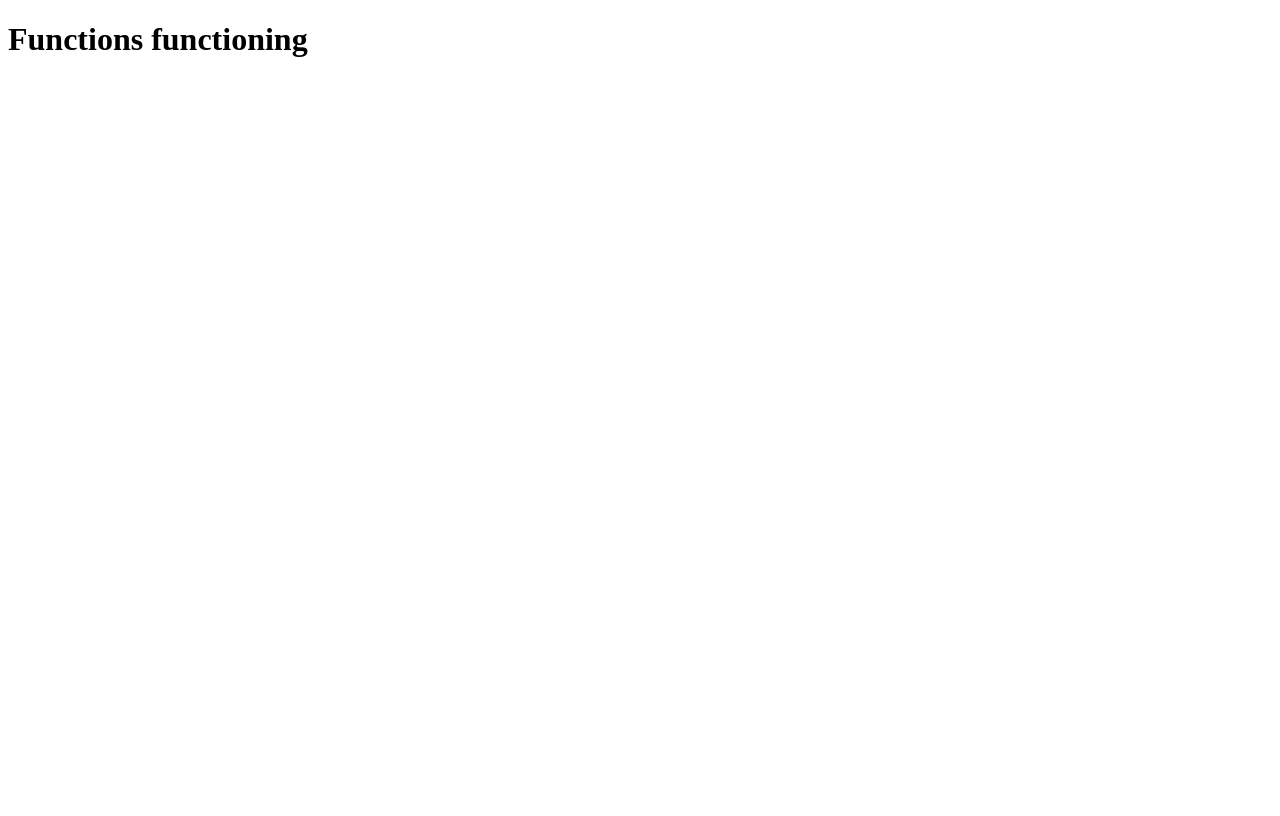
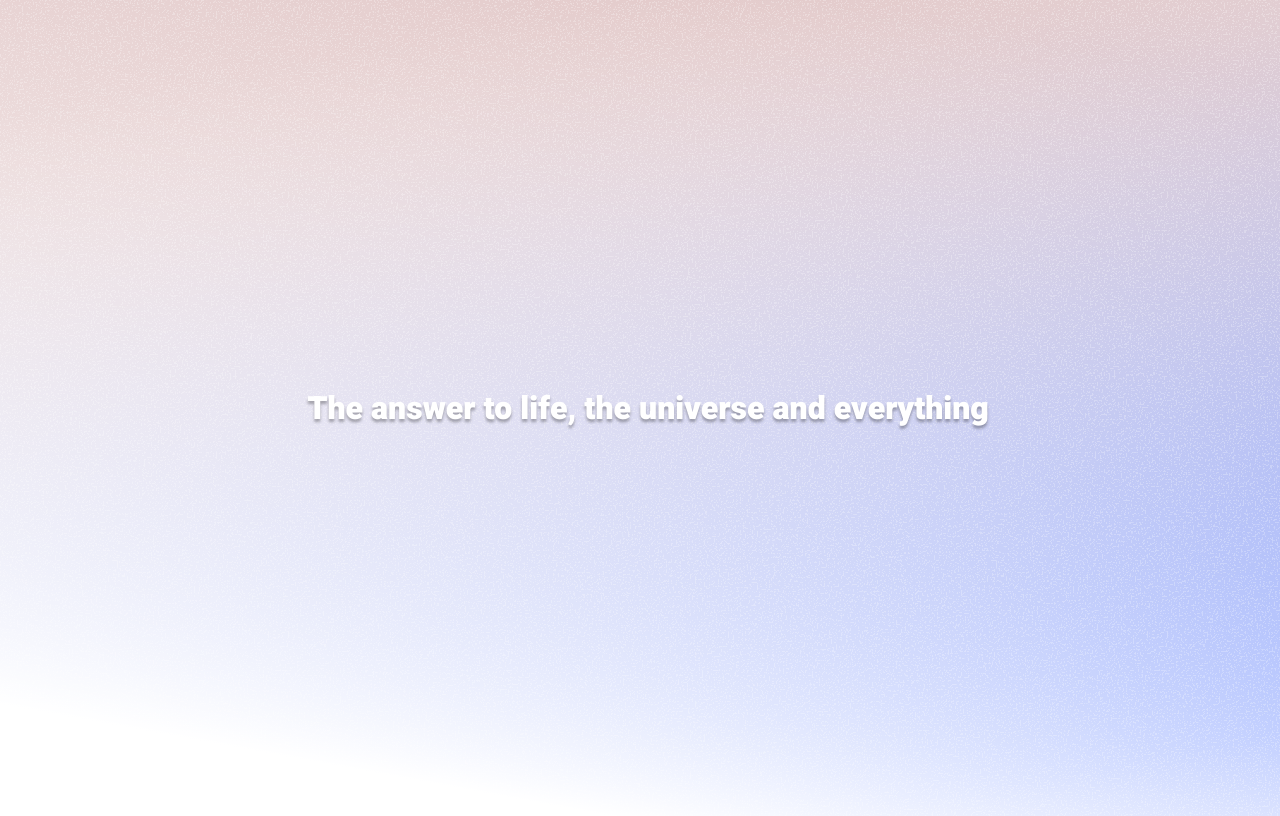
Before and after one commit to MikkelBirkeholm/shiny-octo-invention, a plain HTML site: page index.html in a window 1280 px wide. Drawn offline with Linux system fonts and the light colour scheme.

Commit message:
The Answer To All

```diff
--- a/app.js
+++ b/app.js
@@ -13,7 +13,7 @@ function addMe(x, y) {
 }
 
 function functionThree(finalResult) {
-    console.log(finalResult)
+    console.log('The answer to life, the universe and everything is:', finalResult)
 }
 
-functionOne(12, 23)
+functionOne(12, 30)
--- a/index.html
+++ b/index.html
@@ -5,9 +5,16 @@
     <meta http-equiv="X-UA-Compatible" content="IE=edge" />
     <meta name="viewport" content="width=device-width, initial-scale=1.0" />
     <script src="app.js"></script>
+    <link rel="stylesheet" href="style.css" />
+    <link rel="preconnect" href="https://fonts.googleapis.com" />
+    <link rel="preconnect" href="https://fonts.gstatic.com" crossorigin />
+    <link
+      href="https://fonts.googleapis.com/css2?family=Heebo:wght@900&display=swap"
+      rel="stylesheet"
+    />
     <title>Document</title>
   </head>
   <body>
-    <h1>Functions functioning</h1>
+    <h1>The answer to life, the universe and everything</h1>
   </body>
 </html>
--- /dev/null
+++ b/style.css
@@ -0,0 +1,16 @@
+body {
+  display: grid;
+  place-content: center;
+  height: 100vh;
+  width: 100vw;
+  background: url(/gggrain.svg);
+  background-size: cover;
+  overflow: hidden;
+}
+
+h1 {
+  font-family: 'Heebo', sans-serif;
+  font-weight: bold;
+  color: #fff;
+  text-shadow: 0 3px 3px rgb(0 0 0 / 0.3);
+}
```
Also changed, not shown: gggrain.svg (added).
